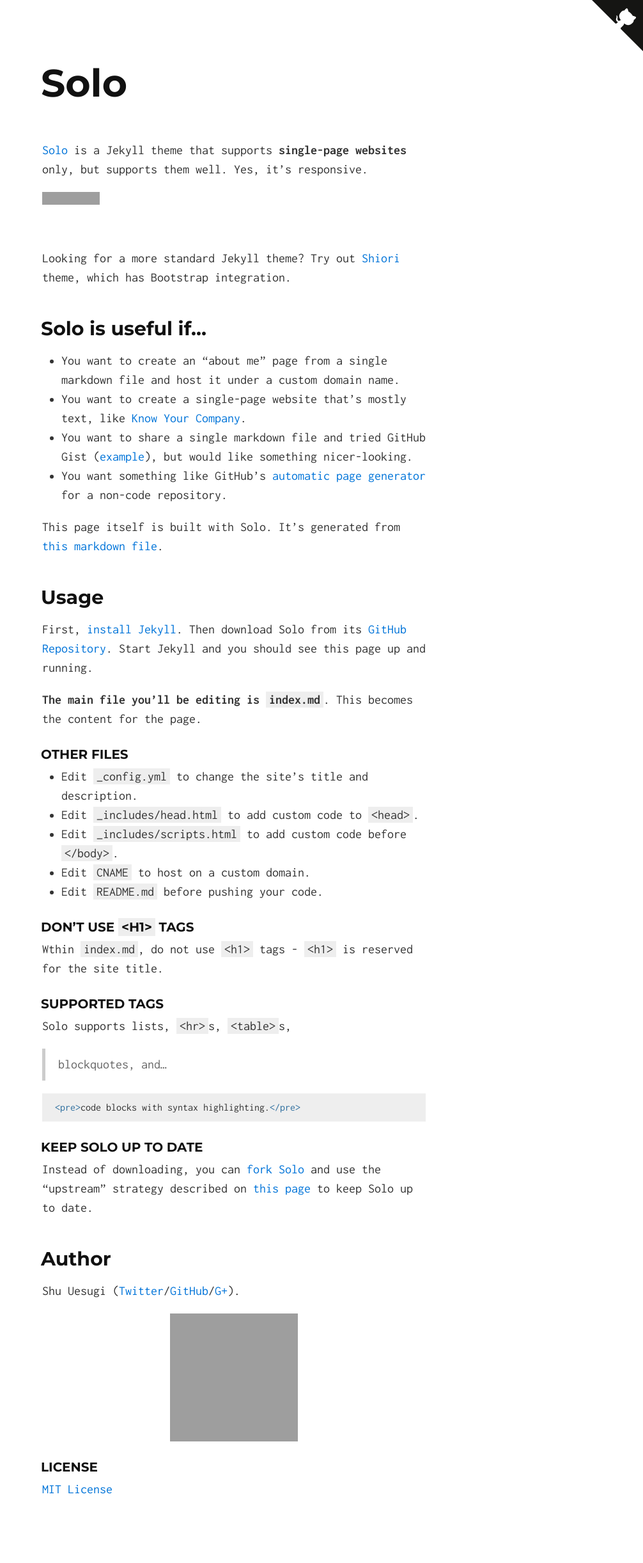
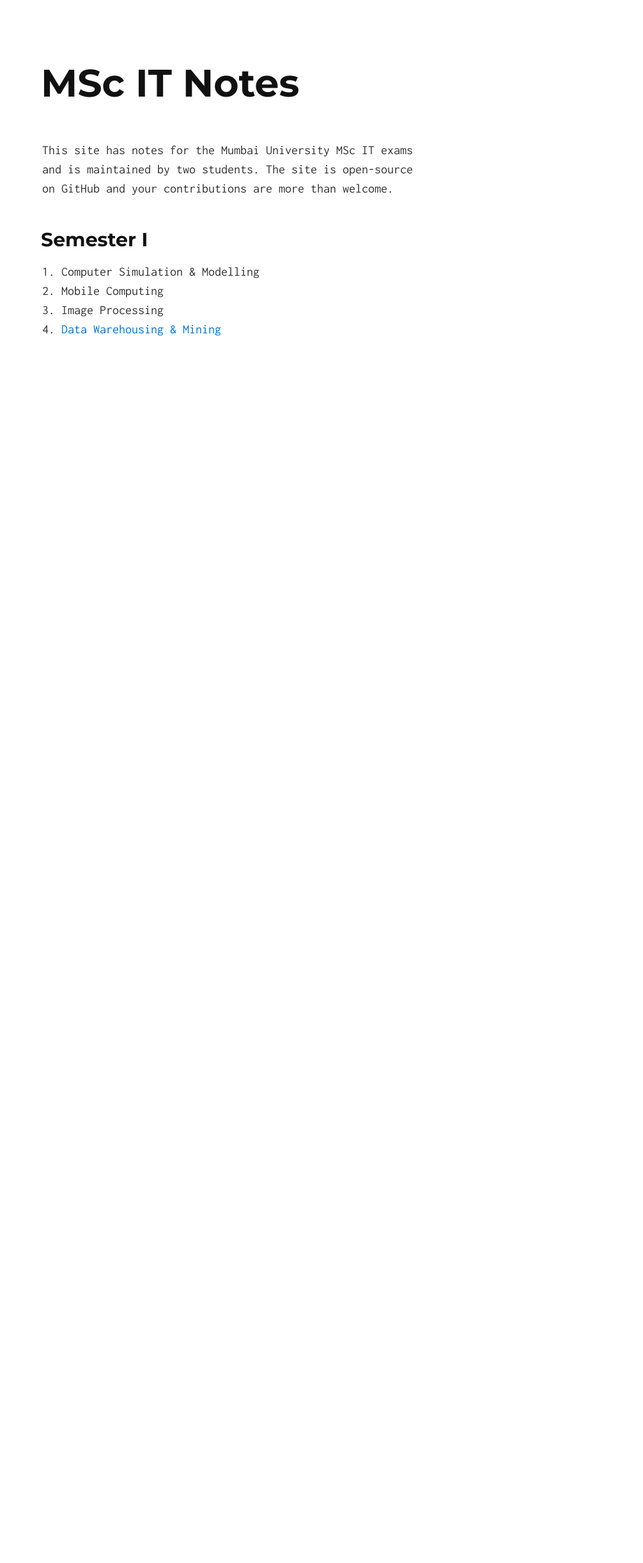
Before and after one commit to msc-it/msc-it.github.io, a Jekyll site: the page built from index.md, in a window 1280 px wide. Shown: the whole page at 64% size, without its empty margins (274-1280 px from the left). Built offline with Jekyll 4.4.1, drawn with Linux system fonts in a browser that asks for light colours; after the commit the page ends 900 px from its top, so only the background shows below that; grey boxes are pictures that could not be loaded.

Commit message:
Update site content

```diff
--- a/_config.yml
+++ b/_config.yml
@@ -1,7 +1,7 @@
 # Site settings
-title: Solo, a Jekyll Theme
-tag_text: Solo
-description: Solo is a Jekyll theme that supports single-page websites only, but supports them well. Yes, it’s responsive.
+title: MSc IT
+tag_text: MSc IT Notes
+description: MSc IT Notes
 
 # Build settings
 markdown: kramdown
--- a/index.md
+++ b/index.md
@@ -2,62 +2,12 @@
 layout: default
 ---
 
-[Solo](http://chibicode.github.io/solo) is a Jekyll theme that supports **single-page websites** only, but supports them well. Yes, it's responsive.
+This site has notes for the Mumbai University MSc IT exams and is maintained by two students.
+The site is open-source on GitHub and your contributions are more than welcome.
 
-<iframe src="https://ghbtns.com/github-btn.html?user=chibicode&amp;repo=solo&amp;type=watch&amp;count=true&amp;size=large"
-  allowtransparency="true" frameborder="0" scrolling="0" width="170" height="30"></iframe><br/>
+## Semester I
 
-Looking for a more standard Jekyll theme? Try out [Shiori](http://github.com/ellekasai/shiori) theme, which has Bootstrap integration.
-
-## Solo is useful if...
-
-* You want to create an "about me" page from a single markdown file and host it under a custom domain name.
-* You want to create a single-page website that's mostly text, like [Know Your Company](https://knowyourcompany.com/).
-* You want to share a single markdown file and tried GitHub Gist ([example](https://gist.github.com/dypsilon/5819504)), but would like something nicer-looking.
-* You want something like GitHub's [automatic page generator](http://pages.github.com/) for a non-code repository.
-
-This page itself is built with Solo. It's generated from [this markdown file](https://github.com/chibicode/solo/blob/gh-pages/_includes/index.md).
-
-## Usage
-
-First, [install Jekyll](http://jekyllrb.com/docs/installation/). Then download Solo from its [GitHub Repository](https://github.com/chibicode/solo). Start Jekyll and you should see this page up and running.
-
-**The main file you'll be editing is `index.md`**. This becomes the content for the page.
-
-### Other Files
-
-* Edit `_config.yml` to change the site's title and description.
-* Edit `_includes/head.html` to add custom code to `<head>`.
-* Edit `_includes/scripts.html` to add custom code before `</body>`.
-* Edit `CNAME` to host on a custom domain.
-* Edit `README.md` before pushing your code.
-
-### Don't use `<h1>` tags
-
-Wthin `index.md`, do not use `<h1>` tags - `<h1>` is reserved for the site title.
-
-### Supported Tags
-
-Solo supports lists, `<hr>`s, `<table>`s,
-
-> blockquotes, and...
-
-~~~html
-<pre>code blocks with syntax highlighting.</pre>
-~~~
-
-### Keep Solo up to date
-
-Instead of downloading, you can [fork Solo](https://github.com/chibicode/solo/fork) and use the "upstream" strategy described on [this page](https://help.github.com/articles/fork-a-repo) to keep Solo up to date.
-
-## Author
-
-Shu Uesugi ([Twitter](http://twitter.com/chibicode)/[GitHub](http://github.com/chibicode)/[G+](https://plus.google.com/110325199858284431541?rel=author)).
-
-![Shu Uesugi](https://www.gravatar.com/avatar/b868d84bbe2ed30ec45c9253e1c1cefe.jpg?s=200)
-
-### License
-
-[MIT License](http://chibicode.mit-license.org/)
-
-<a href="https://github.com/chibicode/solo" class="github-corner"><svg width="80" height="80" viewBox="0 0 250 250" style="fill:#151513; color:#fff; position: absolute; top: 0; border: 0; right: 0;"><path d="M0,0 L115,115 L130,115 L142,142 L250,250 L250,0 Z"></path><path d="M128.3,109.0 C113.8,99.7 119.0,89.6 119.0,89.6 C122.0,82.7 120.5,78.6 120.5,78.6 C119.2,72.0 123.4,76.3 123.4,76.3 C127.3,80.9 125.5,87.3 125.5,87.3 C122.9,97.6 130.6,101.9 134.4,103.2" fill="currentColor" style="transform-origin: 130px 106px;" class="octo-arm"></path><path d="M115.0,115.0 C114.9,115.1 118.7,116.5 119.8,115.4 L133.7,101.6 C136.9,99.2 139.9,98.4 142.2,98.6 C133.8,88.0 127.5,74.4 143.8,58.0 C148.5,53.4 154.0,51.2 159.7,51.0 C160.3,49.4 163.2,43.6 171.4,40.1 C171.4,40.1 176.1,42.5 178.8,56.2 C183.1,58.6 187.2,61.8 190.9,65.4 C194.5,69.0 197.7,73.2 200.1,77.6 C213.8,80.2 216.3,84.9 216.3,84.9 C212.7,93.1 206.9,96.0 205.4,96.6 C205.1,102.4 203.0,107.8 198.3,112.5 C181.9,128.9 168.3,122.5 157.7,114.1 C157.9,116.9 156.7,120.9 152.7,124.9 L141.0,136.5 C139.8,137.7 141.6,141.9 141.8,141.8 Z" fill="currentColor" class="octo-body"></path></svg></a><style>.github-corner:hover .octo-arm{animation:octocat-wave 560ms ease-in-out}@keyframes octocat-wave{0%,100%{transform:rotate(0)}20%,60%{transform:rotate(-25deg)}40%,80%{transform:rotate(10deg)}}@media (max-width:500px){.github-corner:hover .octo-arm{animation:none}.github-corner .octo-arm{animation:octocat-wave 560ms ease-in-out}}</style>
+1. Computer Simulation & Modelling
+1. Mobile Computing
+1. Image Processing
+1. [Data Warehousing & Mining](/dw)
```
Also changed, not shown: README.md, 1 other file.
